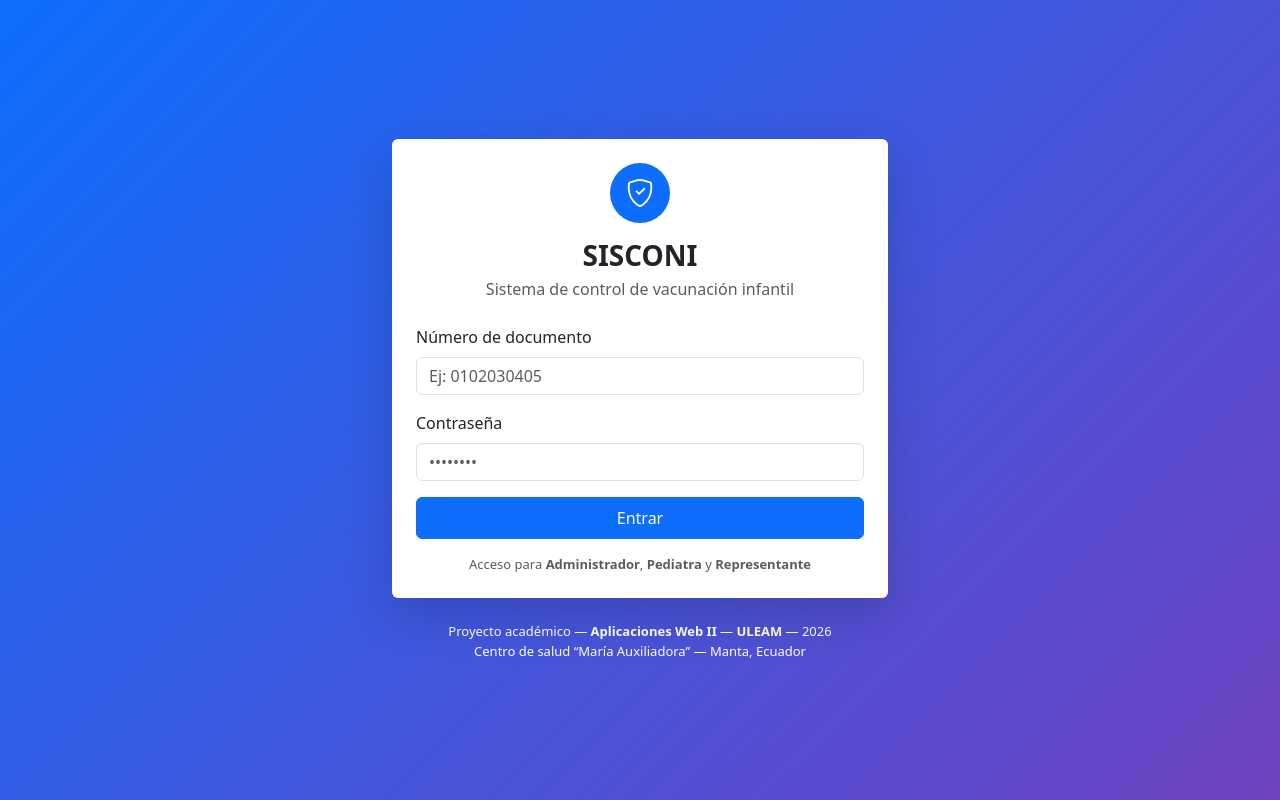
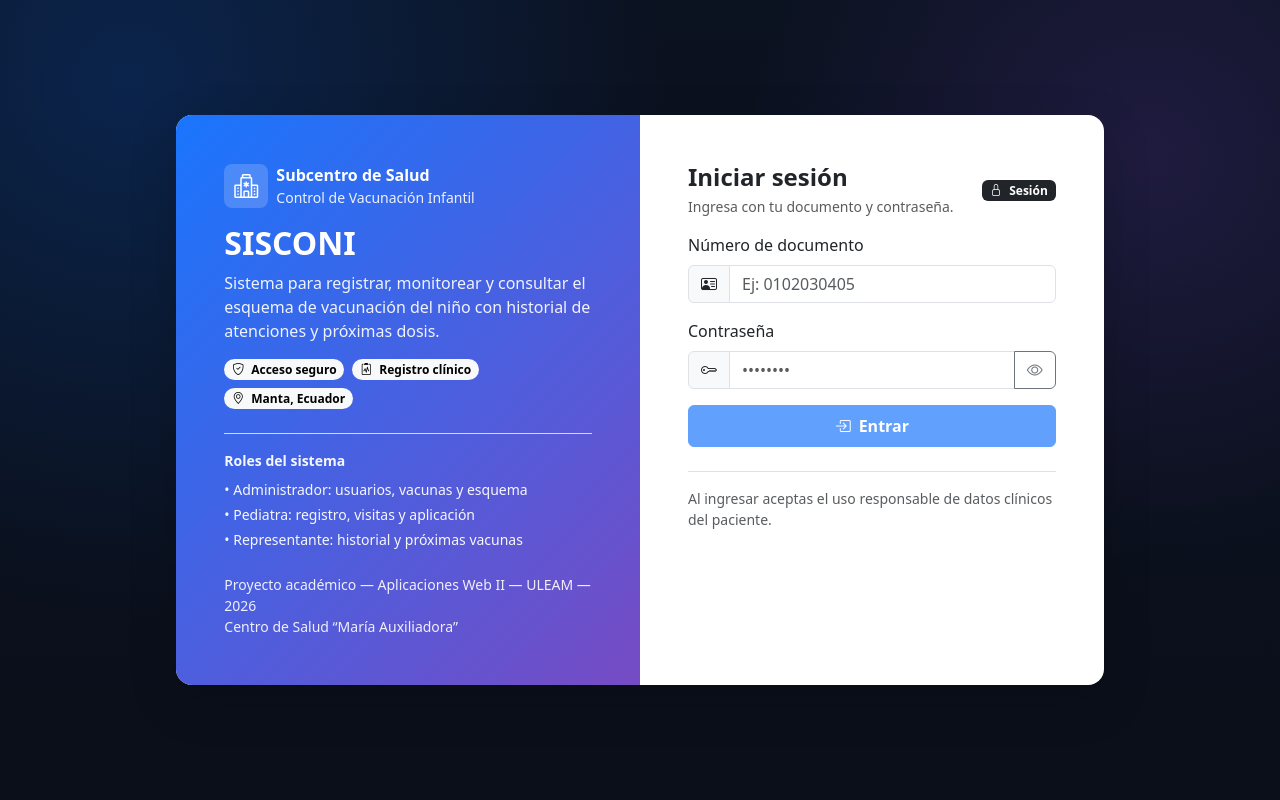
Before and after one commit to Andreuth/Frontend-vacunacion, a React app: page /login in a window 1280 px wide. Built offline with nearby package versions, Linux system fonts and the light colour scheme; no server answers; the HTML template or start-up script is replaced by a standard one.

Commit message:
Refactor AuthContext and Login components for improved authentication flow and UI enhancements; implement user persistence and error handling in login process.

```diff
--- a/src/context/AuthContext.jsx
+++ b/src/context/AuthContext.jsx
@@ -1,38 +1,140 @@
-import { createContext, useContext, useEffect, useState } from "react";
+import { createContext, useContext, useEffect, useMemo, useState } from "react";
 import api from "../api/axios";
 
 const AuthContext = createContext(null);
 
+const LS_TOKEN = "token";
+const LS_USER = "user"; // JSON string
+
+function safeJSONParse(v) {
+  try {
+    return JSON.parse(v);
+  } catch {
+    return null;
+  }
+}
+
 export function AuthProvider({ children }) {
-  const [user, setUser] = useState(null); // {rol, numero_documento}
+  const [user, setUser] = useState(null); // {rol, numero_documento, nombres?, apellidos?}
+  const [booting, setBooting] = useState(true);
+
+  const isAuthenticated = useMemo(() => !!localStorage.getItem(LS_TOKEN), []);
+
+  const persistUser = (u) => {
+    if (!u) {
+      localStorage.removeItem(LS_USER);
+      setUser(null);
+      return;
+    }
+    localStorage.setItem(LS_USER, JSON.stringify(u));
+    setUser(u);
+  };
+
+  const refreshMe = async () => {
+    const token = localStorage.getItem(LS_TOKEN);
+    if (!token) {
+      persistUser(null);
+      return null;
+    }
+
+    // 1) intenta /auth/me
+    try {
+      const r = await api.get("/auth/me");
+      // soporta varias formas de respuesta
+      const u = r.data?.user || r.data;
+      if (u) {
+        persistUser(u);
+        return u;
+      }
+    } catch (_) {
+      // sigue al siguiente
+    }
+
+    // 2) intenta /users/me
+    try {
+      const r2 = await api.get("/users/me");
+      const u2 = r2.data?.user || r2.data;
+      if (u2) {
+        persistUser(u2);
+        return u2;
+      }
+    } catch (_) {
+      // sigue al fallback
+    }
+
+    return null;
+  };
 
   useEffect(() => {
-    const token = localStorage.getItem("token");
-    const rol = localStorage.getItem("rol");
-    const numero_documento = localStorage.getItem("numero_documento");
-    if (token && rol) setUser({ rol, numero_documento });
+    // Boot: restaurar usuario desde localStorage y luego intentar refresh si hay token
+    const token = localStorage.getItem(LS_TOKEN);
+    const storedUser = safeJSONParse(localStorage.getItem(LS_USER));
+
+    if (token && storedUser) {
+      setUser(storedUser);
+    }
+
+    (async () => {
+      if (token) {
+        const fresh = await refreshMe();
+        // si no hay endpoint, al menos mantenemos lo que había guardado
+        if (!fresh && !storedUser) {
+          // no sabemos rol: default seguro para UI (puedes ajustar)
+          persistUser({ rol: "REPRESENTANTE" });
+        }
+      }
+      setBooting(false);
+    })();
+    // eslint-disable-next-line react-hooks/exhaustive-deps
   }, []);
 
   const login = async (numero_documento, password) => {
-    const res = await api.post("/auth/login", { numero_documento, password });
-    localStorage.setItem("token", res.data.access_token);
+    try {
+      const res = await api.post("/auth/login", { numero_documento, password });
+      const token = res.data?.access_token;
+      if (!token) return { ok: false, error: "Login inválido: no llegó access_token" };
 
-    // 🔥 Para saber el rol, necesitamos un endpoint /auth/me o /users/me
-    // Por ahora lo dejamos pendiente y lo implementamos ya mismo en el backend.
+      localStorage.setItem(LS_TOKEN, token);
+
+      // Si el backend devuelve user en login, lo usamos
+      const userFromLogin = res.data?.user;
+      if (userFromLogin) {
+        persistUser(userFromLogin);
+        return { ok: true };
+      }
+
+      // Intentar obtener /auth/me o /users/me
+      const fresh = await refreshMe();
+
+      // Fallback mínimo si no hay endpoint
+      if (!fresh) {
+        persistUser({ rol: "REPRESENTANTE", numero_documento });
+      }
+
+      return { ok: true };
+    } catch (e) {
+      const msg = e?.response?.data?.detail || "Credenciales incorrectas o error de servidor";
+      return { ok: false, error: msg };
+    }
   };
 
   const logout = () => {
-    localStorage.removeItem("token");
-    localStorage.removeItem("rol");
-    localStorage.removeItem("numero_documento");
+    localStorage.removeItem(LS_TOKEN);
+    localStorage.removeItem(LS_USER);
     setUser(null);
   };
 
-  return (
-    <AuthContext.Provider value={{ user, setUser, login, logout }}>
-      {children}
-    </AuthContext.Provider>
-  );
+  const value = {
+    user,
+    setUser: persistUser, // para que siempre persista
+    booting,
+    isAuthenticated: !!localStorage.getItem(LS_TOKEN),
+    login,
+    logout,
+    refreshMe,
+  };
+
+  return <AuthContext.Provider value={value}>{children}</AuthContext.Provider>;
 }
 
 export const useAuth = () => useContext(AuthContext);
--- a/src/pages/Login.jsx
+++ b/src/pages/Login.jsx
@@ -1,73 +1,148 @@
-import { useState } from "react";
+import { useMemo, useState } from "react";
 import { useNavigate } from "react-router-dom";
-import api from "../api/axios";
 import { useAuth } from "../context/AuthContext";
 import "bootstrap-icons/font/bootstrap-icons.css";
 
 export default function Login() {
   const [numero_documento, setDocumento] = useState("");
   const [password, setPassword] = useState("");
+  const [showPass, setShowPass] = useState(false);
   const [error, setError] = useState("");
+  const [loading, setLoading] = useState(false);
+
   const navigate = useNavigate();
-  const { setUser } = useAuth();
+  const { login, user, refreshMe } = useAuth();
+
+  const canSubmit = useMemo(() => {
+    return numero_documento.trim().length >= 6 && password.trim().length >= 3;
+  }, [numero_documento, password]);
+
+  const goByRole = (rol) => {
+    if (rol === "ADMIN") navigate("/admin");
+    else if (rol === "PEDIATRA") navigate("/pediatric");
+    else navigate("/representative");
+  };
 
   const handleSubmit = async (e) => {
     e.preventDefault();
     setError("");
+    setLoading(true);
 
-    try {
-      // 1) login
-      const res = await api.post("/auth/login", { numero_documento, password });
-      localStorage.setItem("token", res.data.access_token);
+    const r = await login(numero_documento.trim(), password);
+    setLoading(false);
 
-      // 2) traer perfil
-      const me = await api.get("/auth/me");
-      localStorage.setItem("rol", me.data.rol);
-      localStorage.setItem("numero_documento", me.data.numero_documento);
+    if (!r.ok) {
+      setError(r.error || "Error al iniciar sesión");
+      return;
+    }
 
-      setUser({ rol: me.data.rol, numero_documento: me.data.numero_documento });
-
-      // 3) redirigir por rol
-      if (me.data.rol === "ADMIN") navigate("/admin");
-      else if (me.data.rol === "PEDIATRA") navigate("/pediatric");
-      else navigate("/representative");
-    } catch (err) {
-      setError(err?.response?.data?.detail || "Error al iniciar sesión");
-    }
+    // intenta traer perfil real si existe
+    const me = await refreshMe();
+    goByRole(me?.rol || user?.rol || "REPRESENTANTE");
   };
 
   return (
     <div
-      className="d-flex align-items-center justify-content-center min-vh-100"
+      className="min-vh-100 d-flex align-items-center"
       style={{
-        background: "linear-gradient(135deg, #0d6efd 0%, #6f42c1 100%)",
+        background:
+          "radial-gradient(1200px circle at 10% 10%, rgba(13,110,253,.20), transparent 45%)," +
+          "radial-gradient(900px circle at 90% 20%, rgba(111,66,193,.20), transparent 45%)," +
+          "linear-gradient(180deg, #0b1220 0%, #0a0f1a 100%)",
       }}
     >
-      <div className="container" style={{ maxWidth: 520 }}>
-        {/* Card principal */}
-        <div className="card shadow-lg border-0">
-          <div className="card-body p-4">
-
-            {/* Header con icono */}
-            <div className="text-center mb-4">
+      <div className="container py-5">
+        <div className="row justify-content-center g-3">
+          <div className="col-12 col-lg-10">
+            <div className="border-0 rounded-4 overflow-hidden shadow-lg bg-white">
+              <div className="row g-0">
+                {/* Panel institucional (izquierda) */}
                 <div
-                className="rounded-circle bg-primary text-white d-inline-flex align-items-center justify-content-center mb-3"
-                style={{ width: 60, height: 60 }}
+                  className="col-lg-6 p-4 p-lg-5 text-white"
+                  style={{
+                    background:
+                      "linear-gradient(135deg, rgba(13,110,253,.95) 0%, rgba(111,66,193,.95) 100%)",
+                  }}
                 >
-                <i className="bi bi-shield-check fs-3"></i>
+                  <div className="d-flex align-items-center gap-2 mb-3">
+                    <div
+                      className="rounded-3 d-inline-flex align-items-center justify-content-center"
+                      style={{ width: 44, height: 44, background: "rgba(255,255,255,.18)" }}
+                    >
+                      <i className="bi bi-hospital fs-4"></i>
                     </div>
-              <h3 className="fw-bold mb-1">SISCONI</h3>
-              <div className="text-muted">
-                Sistema de control de vacunación infantil
+                    <div>
+                      <div className="fw-semibold">Subcentro de Salud</div>
+                      <div className="small" style={{ opacity: 0.9 }}>
+                        Control de Vacunación Infantil
+                      </div>
                     </div>
                   </div>
 
-            {error && <div className="alert alert-danger">{error}</div>}
+                  <h2 className="fw-bold mb-2">SISCONI</h2>
+                  <div className="mb-3" style={{ opacity: 0.92 }}>
+                    Sistema para registrar, monitorear y consultar el esquema de vacunación
+                    del niño con historial de atenciones y próximas dosis.
+                  </div>
 
-            {/* Formulario */}
-            <form onSubmit={handleSubmit}>
+                  <div className="d-flex flex-wrap gap-2 mb-4">
+                    <span className="badge rounded-pill text-bg-light">
+                      <i className="bi bi-shield-check me-1"></i> Acceso seguro
+                    </span>
+                    <span className="badge rounded-pill text-bg-light">
+                      <i className="bi bi-clipboard2-pulse me-1"></i> Registro clínico
+                    </span>
+                    <span className="badge rounded-pill text-bg-light">
+                      <i className="bi bi-geo-alt me-1"></i> Manta, Ecuador
+                    </span>
+                  </div>
+
+                  <div className="border-top pt-3" style={{ opacity: 0.95 }}>
+                    <div className="small fw-semibold mb-2">Roles del sistema</div>
+                    <div className="small d-flex flex-column gap-1">
+                      <span>• Administrador: usuarios, vacunas y esquema</span>
+                      <span>• Pediatra: registro, visitas y aplicación</span>
+                      <span>• Representante: historial y próximas vacunas</span>
+                    </div>
+                  </div>
+
+                  <div className="mt-4 small" style={{ opacity: 0.9 }}>
+                    <div>Proyecto académico — Aplicaciones Web II — ULEAM — 2026</div>
+                    <div>Centro de Salud “María Auxiliadora”</div>
+                  </div>
+                </div>
+
+                {/* Panel Login (derecha) */}
+                <div className="col-lg-6 p-4 p-lg-5">
+                  <div className="d-flex align-items-center justify-content-between mb-3">
+                    <div>
+                      <h4 className="mb-1 fw-bold">Iniciar sesión</h4>
+                      <div className="text-muted small">
+                        Ingresa con tu documento y contraseña.
+                      </div>
+                    </div>
+                    <span className="badge text-bg-dark">
+                      <i className="bi bi-lock me-1"></i> Sesión
+                    </span>
+                  </div>
+
+                  {error && (
+                    <div className="alert alert-danger d-flex align-items-start gap-2">
+                      <i className="bi bi-exclamation-triangle mt-1"></i>
+                      <div>
+                        <div className="fw-semibold">No se pudo iniciar sesión</div>
+                        <div className="small">{error}</div>
+                      </div>
+                    </div>
+                  )}
+
+                  <form onSubmit={handleSubmit} className="mt-3">
                     <div className="mb-3">
                       <label className="form-label">Número de documento</label>
+                      <div className="input-group">
+                        <span className="input-group-text">
+                          <i className="bi bi-person-vcard"></i>
+                        </span>
                         <input
                           className="form-control"
                           placeholder="Ej: 0102030405"
@@ -76,40 +151,60 @@ export default function Login() {
                           required
                         />
                       </div>
+                    </div>
 
                     <div className="mb-3">
                       <label className="form-label">Contraseña</label>
+                      <div className="input-group">
+                        <span className="input-group-text">
+                          <i className="bi bi-key"></i>
+                        </span>
                         <input
-                  type="password"
+                          type={showPass ? "text" : "password"}
                           className="form-control"
                           placeholder="••••••••"
                           value={password}
                           onChange={(e) => setPassword(e.target.value)}
                           required
                         />
+                        <button
+                          type="button"
+                          className="btn btn-outline-secondary"
+                          onClick={() => setShowPass((v) => !v)}
+                          title={showPass ? "Ocultar" : "Mostrar"}
+                        >
+                          <i className={`bi ${showPass ? "bi-eye-slash" : "bi-eye"}`}></i>
+                        </button>
+                      </div>
                     </div>
 
-              <button className="btn btn-primary w-100 py-2">
+                    <button
+                      className="btn btn-primary w-100 py-2 fw-semibold"
+                      disabled={!canSubmit || loading}
+                    >
+                      {loading ? (
+                        <>
+                          <span className="spinner-border spinner-border-sm me-2" />
+                          Ingresando...
+                        </>
+                      ) : (
+                        <>
+                          <i className="bi bi-box-arrow-in-right me-2"></i>
                           Entrar
+                        </>
+                      )}
                     </button>
+
                   </form>
 
-            {/* Info roles */}
-            <div className="mt-3 text-muted text-center" style={{ fontSize: 13 }}>
-              Acceso para <strong>Administrador</strong>,{" "}
-              <strong>Pediatra</strong> y <strong>Representante</strong>
+                  <div className="mt-4 pt-3 border-top text-muted small">
+                    Al ingresar aceptas el uso responsable de datos clínicos del paciente.
+                  </div>
                 </div>
               </div>
             </div>
 
-        {/* Footer institucional */}
-        <div className="text-center mt-4 text-white" style={{ fontSize: 13 }}>
-          <div>
-            Proyecto académico — <strong>Aplicaciones Web II</strong> —{" "}
-            <strong>ULEAM</strong> — 2026
-          </div>
-          <div>
-            Centro de salud “María Auxiliadora” — Manta, Ecuador
+            {/* Pie (simple, ya lo tienes en el panel izquierdo) */}
           </div>
         </div>
       </div>
```
Lines whose indentation alone changed are shown as unchanged.
